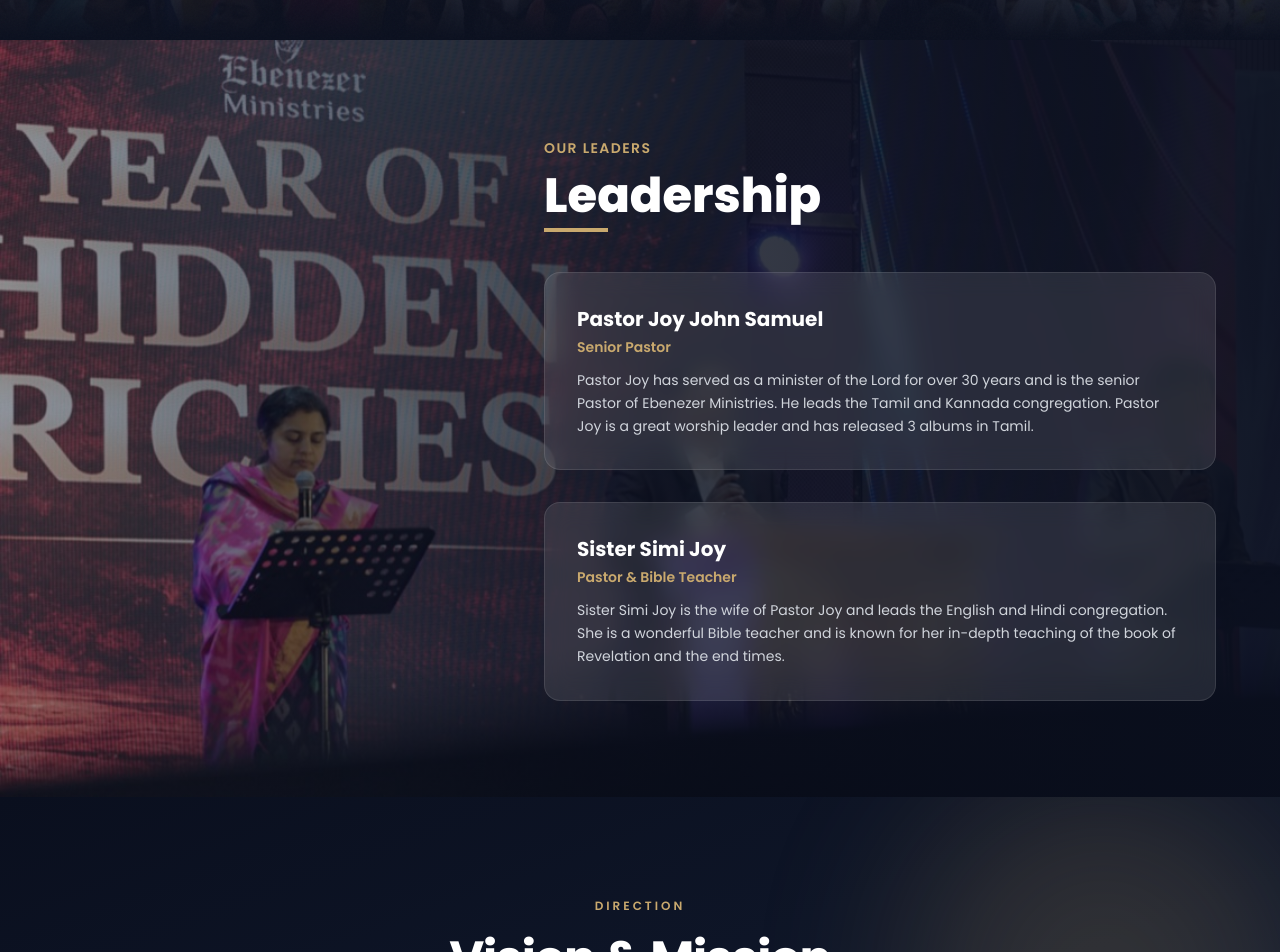
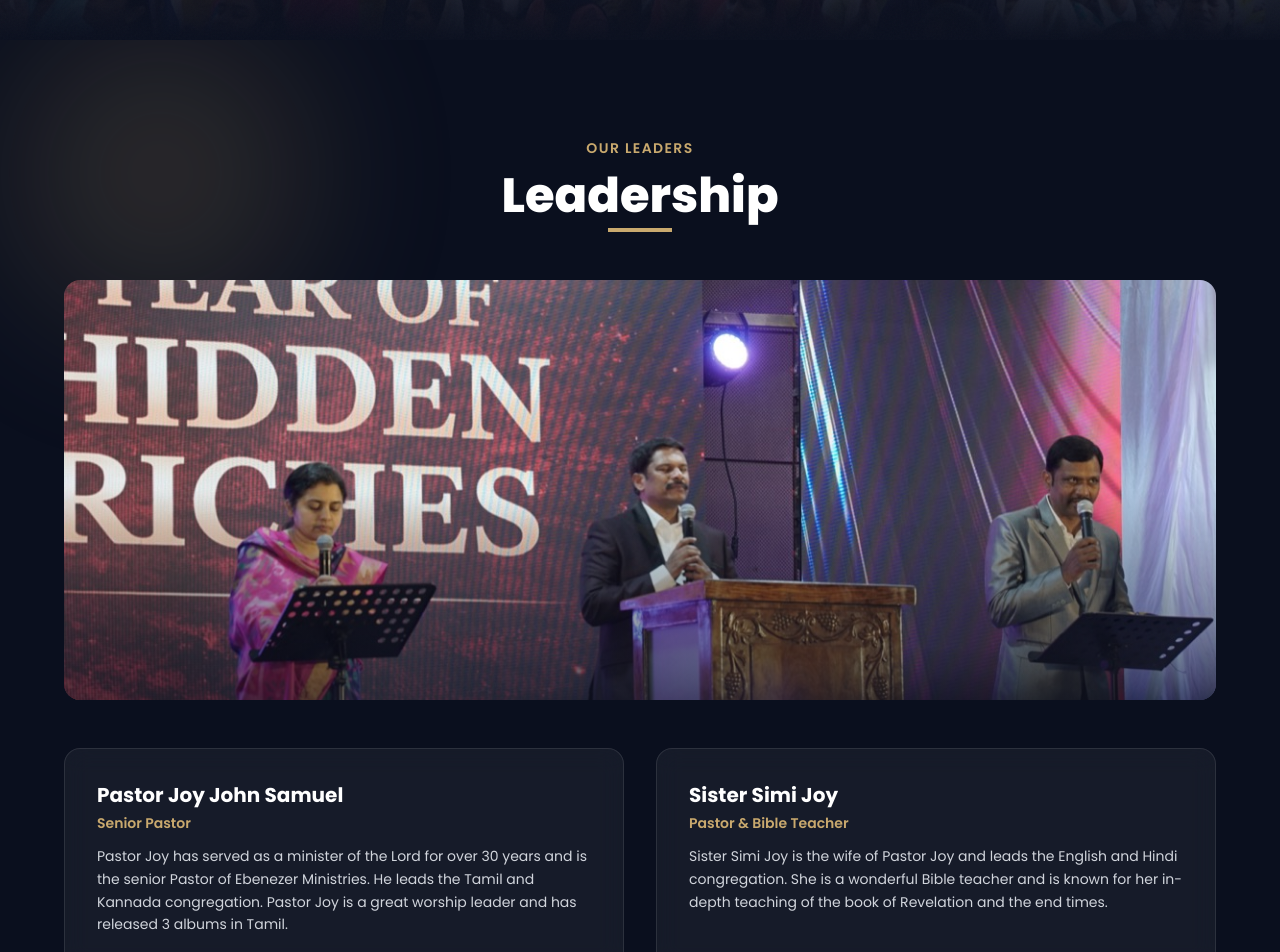
Before and after one commit to sujithtofficial/EFPH, a Next.js app: page /about in a window 1280 px wide. Shown: the part 380-1332 px from the top of the page. Built offline with nearby package versions, Linux system fonts and the light colour scheme.

Commit message:
Add church logo, redesign leadership with visible image

```diff
--- a/app/about/page.tsx
+++ b/app/about/page.tsx
@@ -70,32 +70,36 @@ export default function AboutPage() {
       </section>
 
       {/* ── Leadership ───────────────────────────────────────────── */}
-      <section className="relative overflow-hidden">
-        {/* Full-width background image with overlay */}
-        <div className="absolute inset-0">
-          <Image src={ASSETS.aboutImage2} alt="Ebenezer Ministries Leadership" fill className="object-cover object-left" sizes="100vw" />
-          <div className="absolute inset-0 bg-gradient-to-l from-[#0a0f1e]/95 via-[#0a0f1e]/80 to-[#0a0f1e]/40" />
+      <section className="section-pad bg-[#0a0f1e] relative overflow-hidden">
+        <div className="orb orb-gold w-72 h-72 top-0 left-0 opacity-10" />
+
+        <div className="max-w-7xl mx-auto relative z-10">
+          <div className="text-center mb-12">
+            <span className="text-[#c9a96e] font-semibold tracking-widest uppercase text-sm">Our Leaders</span>
+            <h2 className="text-4xl md:text-5xl font-extrabold text-white mt-3 mb-2">Leadership</h2>
+            <div className="w-16 h-1 bg-[#c9a96e] mx-auto" />
           </div>
 
-        <div className="relative z-10 max-w-7xl mx-auto px-4 md:px-8 lg:px-16 py-24 flex justify-end">
+          {/* Leader image — full width, no overlay on center */}
+          <motion.div
+            initial={{ opacity: 0, y: 20 }}
+            whileInView={{ opacity: 1, y: 0 }}
+            viewport={{ once: true }}
+            transition={{ duration: 0.7 }}
+            className="relative w-full h-72 md:h-[420px] rounded-2xl overflow-hidden mb-12"
+          >
+            <Image src={ASSETS.aboutImage2} alt="Ebenezer Ministries Leadership" fill className="object-cover object-center" sizes="100vw" />
+            <div className="absolute inset-0 bg-gradient-to-t from-[#0a0f1e] via-transparent to-transparent opacity-60" />
+          </motion.div>
+
+          {/* Bio cards */}
+          <div className="grid md:grid-cols-2 gap-8">
             <motion.div
               initial={{ opacity: 0, y: 30 }}
               whileInView={{ opacity: 1, y: 0 }}
               viewport={{ once: true }}
-            transition={{ duration: 0.8 }}
-            className="max-w-2xl"
-          >
-            <span className="text-[#c9a96e] font-semibold tracking-widest uppercase text-sm">Our Leaders</span>
-            <h2 className="text-4xl md:text-5xl font-extrabold text-white mt-3 mb-2">Leadership</h2>
-            <div className="w-16 h-1 bg-[#c9a96e] mb-10" />
-
-            <div className="space-y-8">
-              <motion.div
-                initial={{ opacity: 0, x: 30 }}
-                whileInView={{ opacity: 1, x: 0 }}
-                viewport={{ once: true }}
               transition={{ duration: 0.6 }}
-                className="bg-white/10 backdrop-blur-md border border-white/10 rounded-2xl p-6 md:p-8"
+              className="card-dark rounded-2xl p-6 md:p-8"
             >
               <h3 className="text-white font-bold text-xl mb-1">Pastor Joy John Samuel</h3>
               <p className="text-[#c9a96e] text-sm font-semibold mb-3">Senior Pastor</p>
@@ -105,11 +109,11 @@ export default function AboutPage() {
             </motion.div>
 
             <motion.div
-                initial={{ opacity: 0, x: 30 }}
-                whileInView={{ opacity: 1, x: 0 }}
+              initial={{ opacity: 0, y: 30 }}
+              whileInView={{ opacity: 1, y: 0 }}
               viewport={{ once: true }}
               transition={{ duration: 0.6, delay: 0.15 }}
-                className="bg-white/10 backdrop-blur-md border border-white/10 rounded-2xl p-6 md:p-8"
+              className="card-dark rounded-2xl p-6 md:p-8"
             >
               <h3 className="text-white font-bold text-xl mb-1">Sister Simi Joy</h3>
               <p className="text-[#c9a96e] text-sm font-semibold mb-3">Pastor &amp; Bible Teacher</p>
@@ -118,7 +122,6 @@ export default function AboutPage() {
               </p>
             </motion.div>
           </div>
-          </motion.div>
         </div>
       </section>
 
--- a/components/Footer.tsx
+++ b/components/Footer.tsx
@@ -1,4 +1,5 @@
 import Link from "next/link";
+import Image from "next/image";
 import { MapPin, Phone, Mail, Clock, Navigation } from "lucide-react";
 import { CHURCH } from "@/lib/church";
 
@@ -36,9 +37,7 @@ export default function Footer() {
           {/* Brand */}
           <div className="lg:col-span-1">
             <div className="flex items-center gap-3 mb-4">
-              <div className="w-10 h-10 rounded-sm bg-[#b0925e] flex items-center justify-center font-bold text-white text-lg">
-                E
-              </div>
+              <Image src="/images/logo.jpg" alt="EFPH Logo" width={44} height={44} className="rounded-full" />
               <div>
                 <span className="text-white font-bold text-sm block leading-tight">{CHURCH.shortName}</span>
               </div>
--- a/components/Navbar.tsx
+++ b/components/Navbar.tsx
@@ -1,6 +1,7 @@
 "use client";
 
 import Link from "next/link";
+import Image from "next/image";
 import { usePathname } from "next/navigation";
 import { useState, useEffect } from "react";
 import { Menu, X, Heart } from "lucide-react";
@@ -46,9 +47,7 @@ export default function Navbar() {
       <div className="container-xl flex items-center justify-between h-20 px-4 md:px-8 lg:px-16">
         {/* Logo */}
         <Link href="/" className="flex items-center gap-3 group">
-          <div className="w-10 h-10 rounded-sm bg-[#b0925e] flex items-center justify-center font-bold text-white text-lg group-hover:bg-[#8a6f42] transition-colors">
-            E
-          </div>
+          <Image src="/images/logo.jpg" alt="EFPH Logo" width={44} height={44} className="rounded-full" />
           <div className="hidden sm:block">
             <span className="text-white font-bold text-sm leading-tight block">
               {CHURCH.shortName}
```
Also changed, not shown: public/images/logo.jpg (added). Lines whose indentation alone changed are shown as unchanged.
